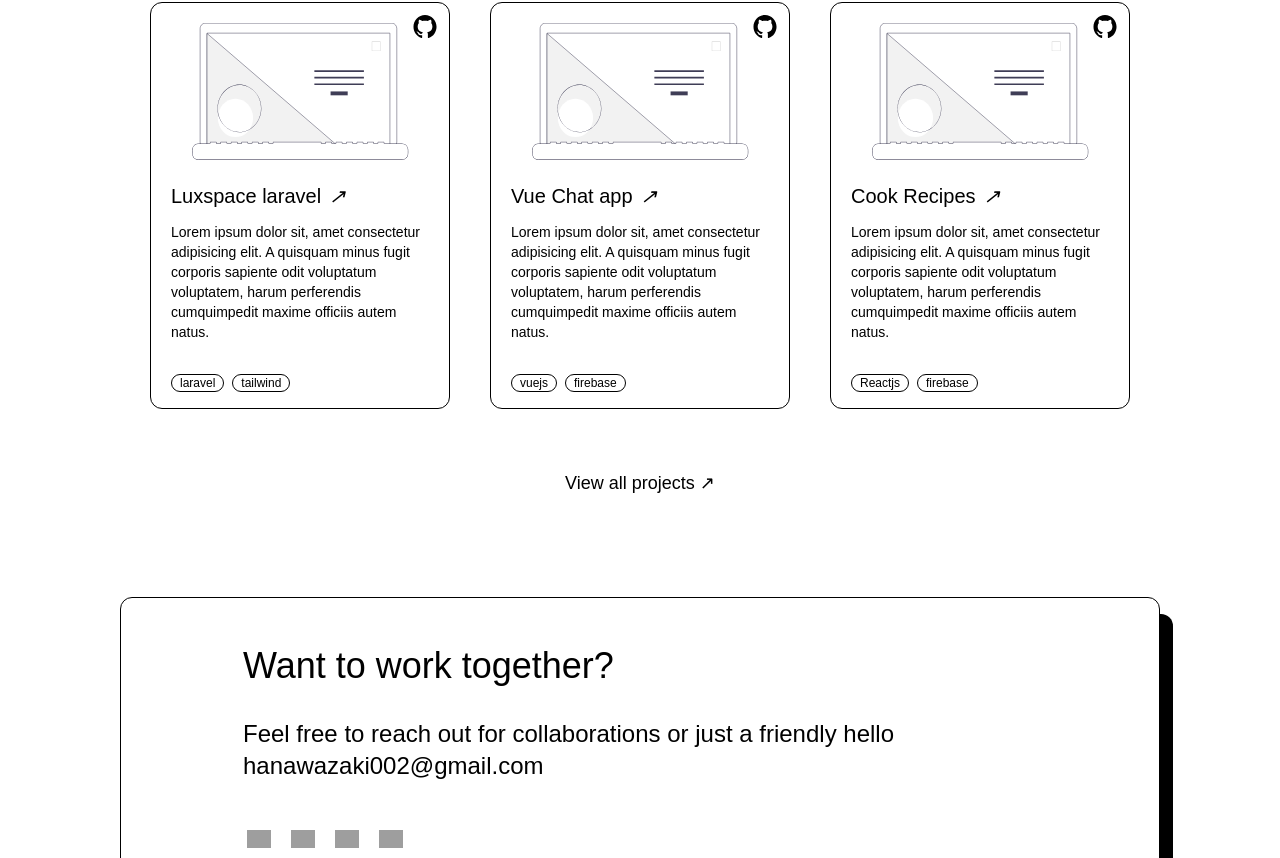
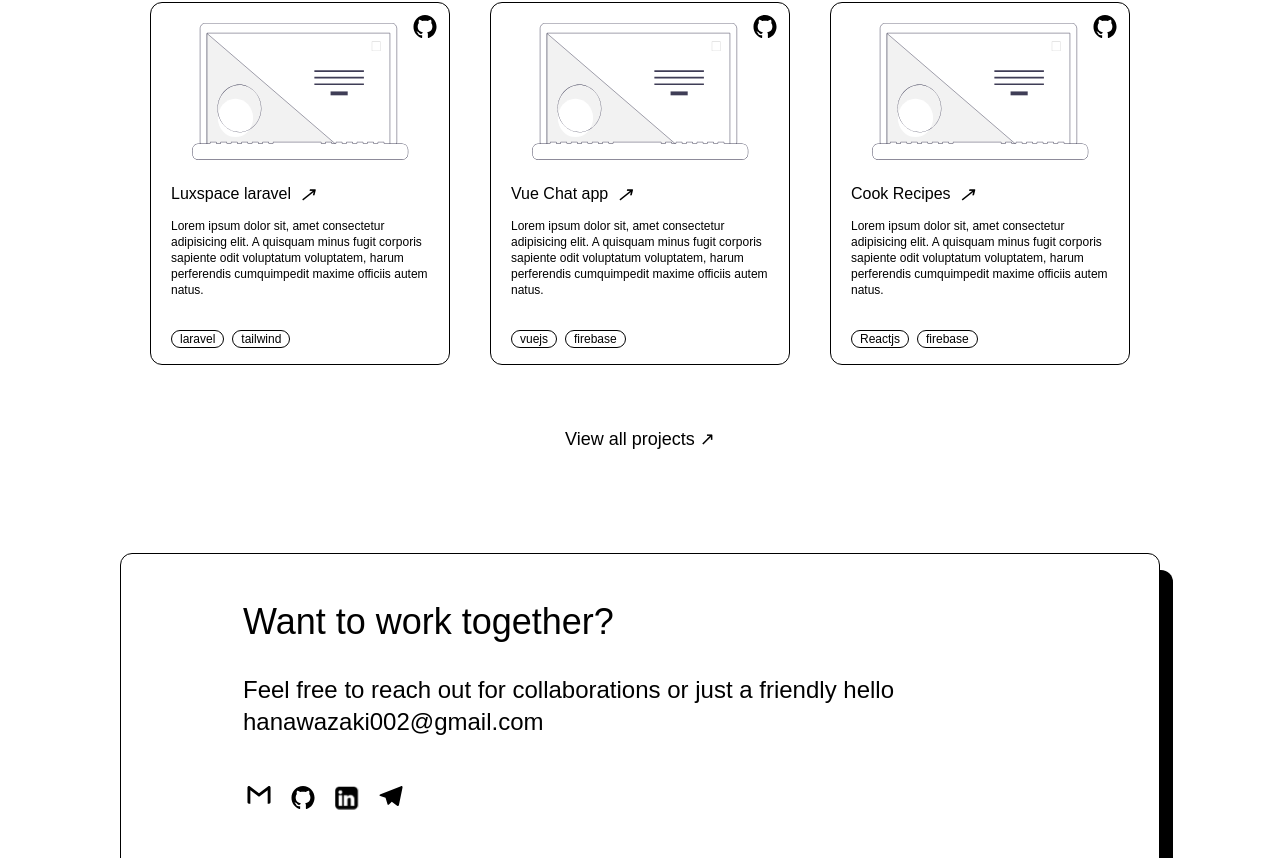
Before and after one commit to hanawazaki/portfolio-web, a Vue app: page /#/ in a window 1280 px wide. Shown: the part 602-1460 px from the top of the page. Built offline with nearby package versions, Linux system fonts and the light colour scheme; grey boxes are pictures that could not be loaded; a web font is replaced by a local one.

Commit message:
update responsive home

```diff
--- a/src/components/Card.vue
+++ b/src/components/Card.vue
@@ -26,7 +26,7 @@
         href="#"
         class="flex flex-row items-center gap-2 transition-all ease-in duration-150 hover:scale-105"
       >
-        <h4 class="card-title text-xl font-medium my-3 xxl:text-2xl">
+        <h4 class="card-title text-base font-medium my-3 xxl:text-2xl">
           {{ project.name }}
         </h4>
         <i
@@ -34,7 +34,7 @@
           class="text-base md:text-[1.25rem] md:leading-5 text-center"
         ></i>
       </a>
-      <p class="card-text text-sm xxl:text-lg">
+      <p class="card-text text-xs xxl:text-lg">
         {{ project.description }}
       </p>
       <div class="card-categories flex justify-between mt-8 items-center">
--- a/src/components/Socmed.vue
+++ b/src/components/Socmed.vue
@@ -2,47 +2,49 @@
   <div class="Contact__socmed-items flex mt-3">
     <a
       target="_blank"
-      v-for="icon in icons"
-      :key="icon.id"
-      :href="icon.link"
+      href="mailto:hanawazaki002@gmail.com"
       class="w-8 p-1 mr-3 mb-2 transition-all duration-300 ease-in-out hover:scale-105"
     >
       <img
-        :src="`/assets/${icon.image}`"
-        :alt="icon.name"
+        src="../assets/gmail.svg"
+        alt="gmail-icon"
+        class="w-[1.5rem] m-auto h-auto"
+      />
+    </a>
+    <a
+      target="_blank"
+      href="https://github.com/hanawazaki"
+      class="w-8 p-1 mr-3 mb-2 transition-all duration-300 ease-in-out hover:scale-105"
+    >
+      <img
+        src="../assets/github.svg"
+        alt="github-icon"
+        class="w-[1.5rem] m-auto h-auto"
+      />
+    </a>
+    <a
+      target="_blank"
+      href="https://www.linkedin.com/in/hanawazaki/"
+      class="w-8 p-1 mr-3 mb-2 transition-all duration-300 ease-in-out hover:scale-105"
+    >
+      <img
+        src="../assets/Linkedin.svg"
+        alt="linkedin-icon"
+        class="w-[1.5rem] m-auto h-auto"
+      />
+    </a>
+    <a
+      target="_blank"
+      href="https://t.me/hanawazaki"
+      class="w-8 p-1 mr-3 mb-2 transition-all duration-300 ease-in-out hover:scale-105"
+    >
+      <img
+        src="../assets/telegram.svg"
+        alt="icon.name"
         class="w-[1.5rem] m-auto h-auto"
       />
     </a>
   </div>
 </template>
 
-<script setup>
-import { ref } from "vue";
-
-const icons = ref([
-  {
-    id: 1,
-    name: "gmail",
-    image: "gmail.svg",
-    link: "mailto:hanawazaki002@gmail.com",
-  },
-  {
-    id: 2,
-    name: "github",
-    image: "github.svg",
-    link: "https://github.com/hanawazaki",
-  },
-  {
-    id: 3,
-    name: "linkedin",
-    image: "Linkedin.svg",
-    link: "https://www.linkedin.com/in/hanawazaki/",
-  },
-  {
-    id: 4,
-    name: "telegram",
-    image: "telegram.svg",
-    link: "https://t.me/hanawazaki",
-  },
-]);
-</script>
+<script setup></script>
--- a/src/views/Home.vue
+++ b/src/views/Home.vue
@@ -49,7 +49,7 @@
     </h1>
     <!-- except tablet -->
     <div
-      class="projects__list flex flex-col md:hidden lg:flex lg:flex-row lg:justify-center lg:gap-10"
+      class="projects__list flex flex-col md:flex-row md:gap-5 lg:justify-center lg:gap-10"
     >
       <Card
         v-for="(project, index) in projects"
@@ -59,24 +59,16 @@
     </div>
 
     <!-- carousel for tablet -->
-    <div class="hidden md:block lg:hidden">
-      <carousel
-        :settings="settings"
-        :breakpoints="breakpoints"
-        :items-to-show="2"
-      >
-        <!-- <slide v-for="slide in 3" :key="slide"> -->
-        <Card
-          v-for="(project, index) in projects"
-          :project="project"
-          :key="index"
-        />
-        <!-- </slide> -->
+    <!-- <div class="hidden md:block lg:hidden">
+      <carousel :settings="settings" :breakpoints="breakpoints">
+        <slide v-for="(project, index) in projects" :key="index">
+          <Card :project="project" />
+        </slide>
         <template #addons>
           <Navigation />
         </template>
       </carousel>
-    </div>
+    </div> -->
     <routerLink to="/projects" class="">
       <h4 class="text-center md:mt-5 text-lg font-medium">
         View all projects &UpperRightArrow;
@@ -156,6 +148,10 @@ const scrollMe = () => {
 };
 
 const breakpoints = ref({
+  768: {
+    itemsToShow: 2.5,
+    snapAlign: "start",
+  },
   1024: {
     itemsToShow: 3,
     snapAlign: "start",
```
